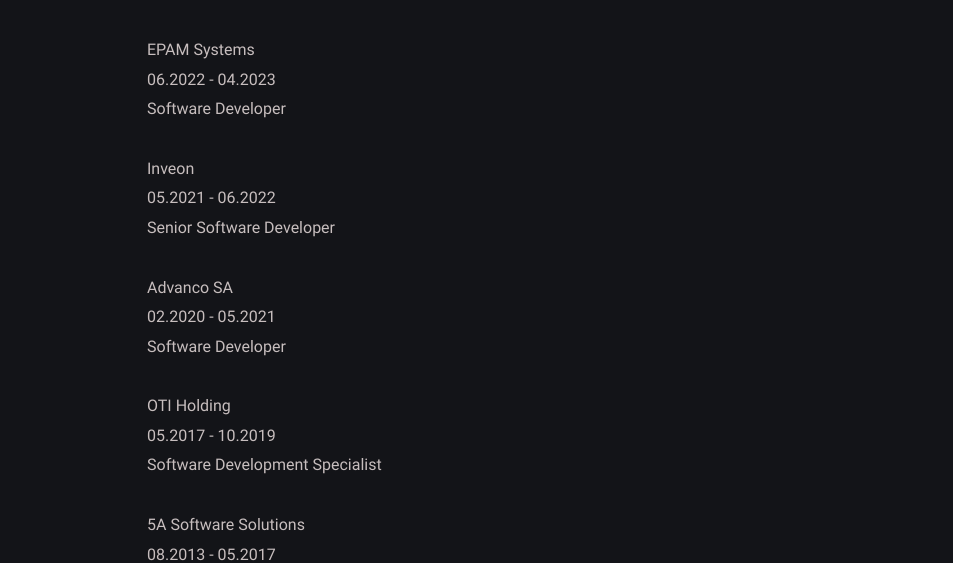
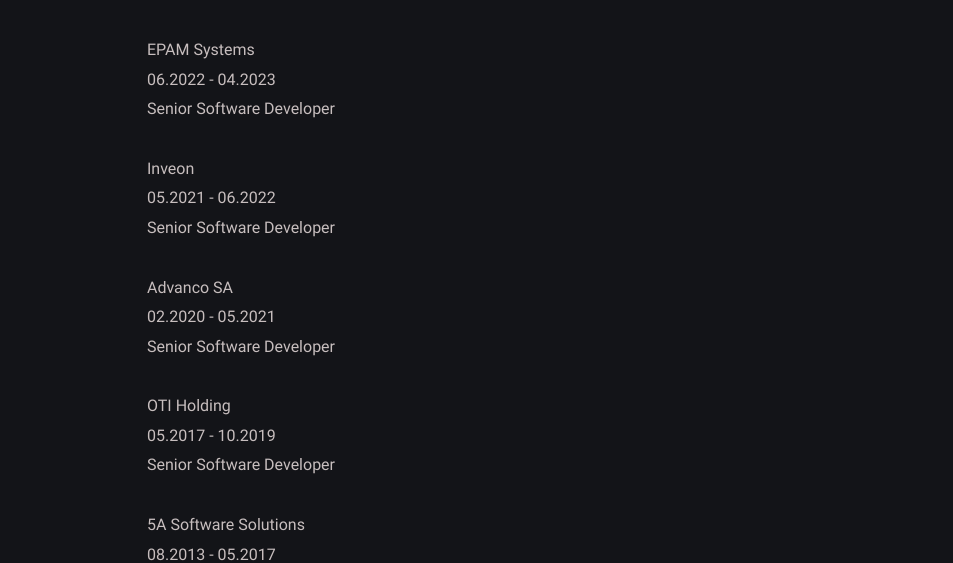
Before and after one commit to denizkisir/denizkisir.github.io, a Jekyll site: the page built from resume.md, in a window 1280 px wide. Shown: the part 937-1500 px from the top of the page, without its empty margins (163-1116 px from the left). Built offline with Jekyll 4.4.1, drawn with Linux system fonts in a browser that asks for light colours; a script that is not in the unit is left out.

Commit message:
Update resume.md

```diff
--- a/resume.md
+++ b/resume.md
@@ -47,7 +47,7 @@
 <br />
 06.2022 - 04.2023
 <br />
-Software Developer
+Senior Software Developer
 
 Inveon
 <br />
@@ -60,14 +60,14 @@
 <br />
 02.2020 - 05.2021
 <br />
-Software Developer
+Senior Software Developer
 
 
 OTI Holding
 <br />
 05.2017 - 10.2019
 <br />
-Software Development Specialist
+Senior Software Developer
 
 
 5A Software Solutions
```
